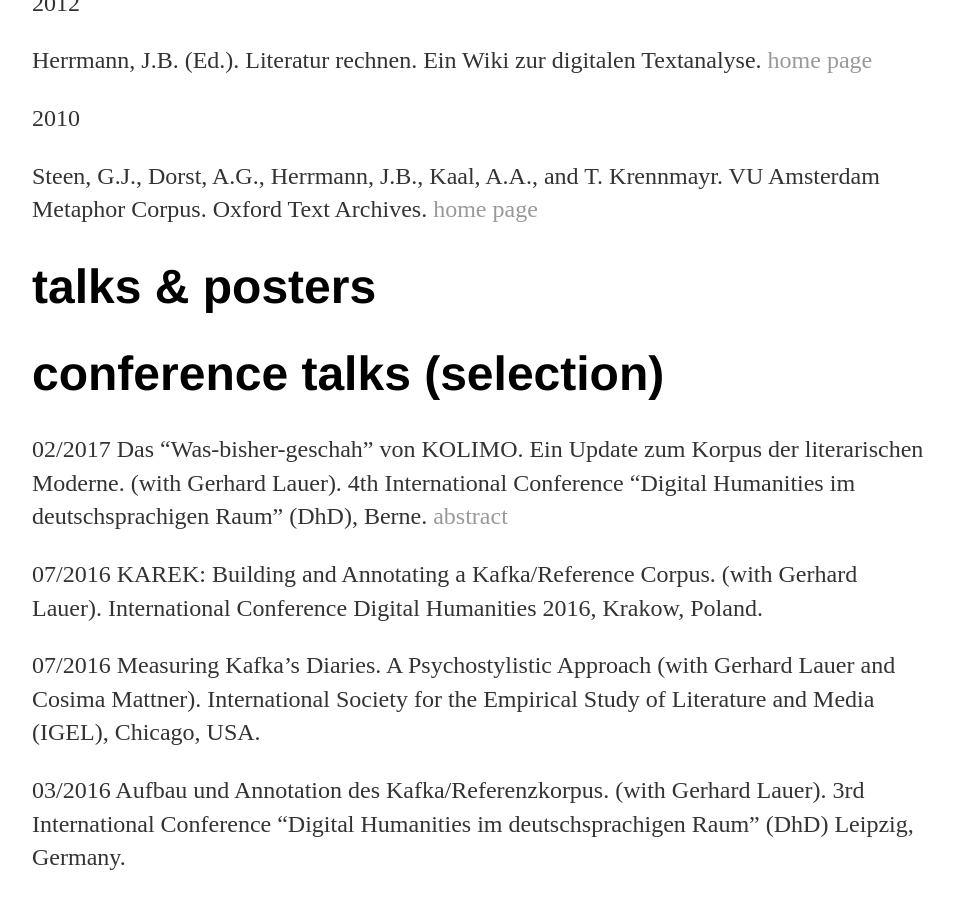
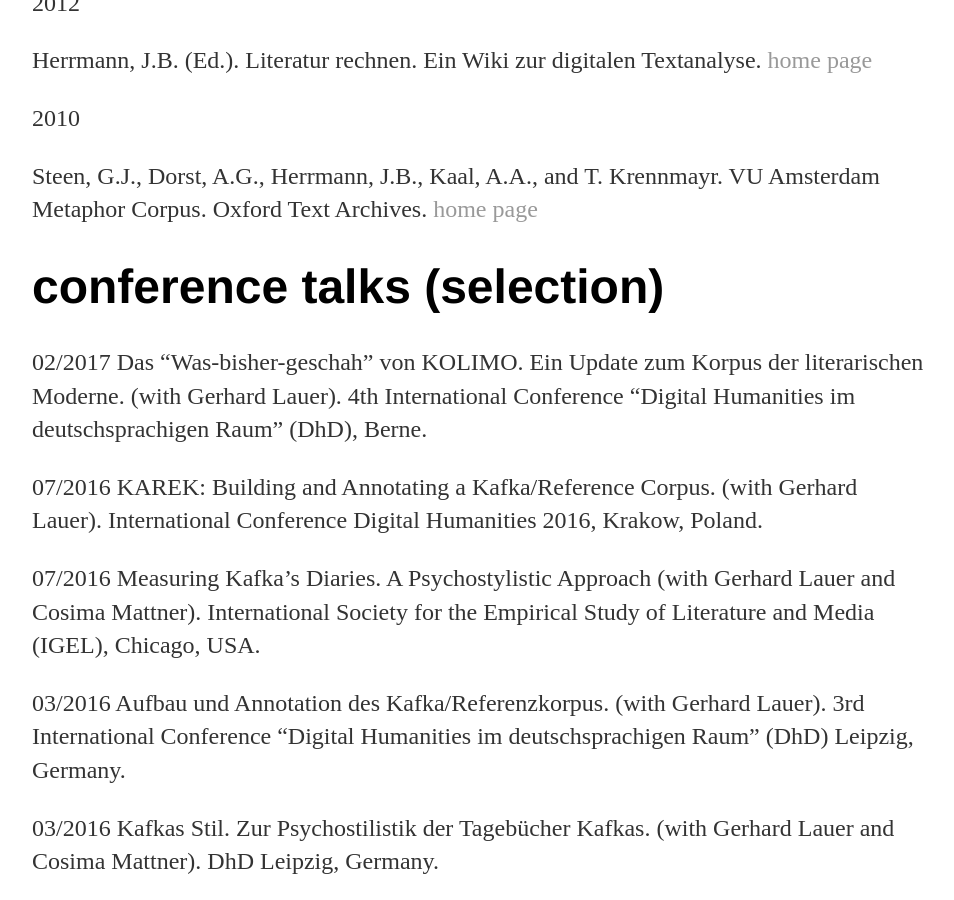
Before and after one commit to jberenike/jberenike.github.io, a Jekyll site: the page built from publications.md, in a window 1280 px wide and 900 px high, scrolled down 3321 px. Shown: the whole window, without its empty margins (160-1114 px from the left). Built offline with Jekyll 4.4.1, drawn with Linux system fonts in a browser that asks for light colours.

Commit message:
Update publications.md

```diff
--- a/publications.md
+++ b/publications.md
@@ -70,11 +70,8 @@
 
  Steen, G.J., Dorst, A.G., Herrmann, J.B., Kaal, A.A., and T. Krennmayr. VU Amsterdam Metaphor Corpus. Oxford Text Archives.   <a href="http://www.ota.ox.ac.uk/headers/2541.xml" target="_blank">home page</a>
 
-
-# talks & posters
-
 # conference talks (selection)
-02/2017 Das "Was-bisher-geschah" von KOLIMO. Ein Update zum Korpus der literarischen Moderne. (with Gerhard Lauer). 4th International Conference "Digital Humanities im deutschsprachigen Raum" (DhD), Berne. <a href="http://www.dhd2017.ch/wp-content/uploads/2017/01/DHd-2017-Programm-12.1.17.pdf" target="_blank">abstract</a>
+02/2017 Das "Was-bisher-geschah" von KOLIMO. Ein Update zum Korpus der literarischen Moderne. (with Gerhard Lauer). 4th International Conference "Digital Humanities im deutschsprachigen Raum" (DhD), Berne.
 
 07/2016 KAREK: Building and Annotating a Kafka/Reference Corpus. (with Gerhard Lauer). International Conference Digital Humanities 2016, Krakow, Poland.
 
```
